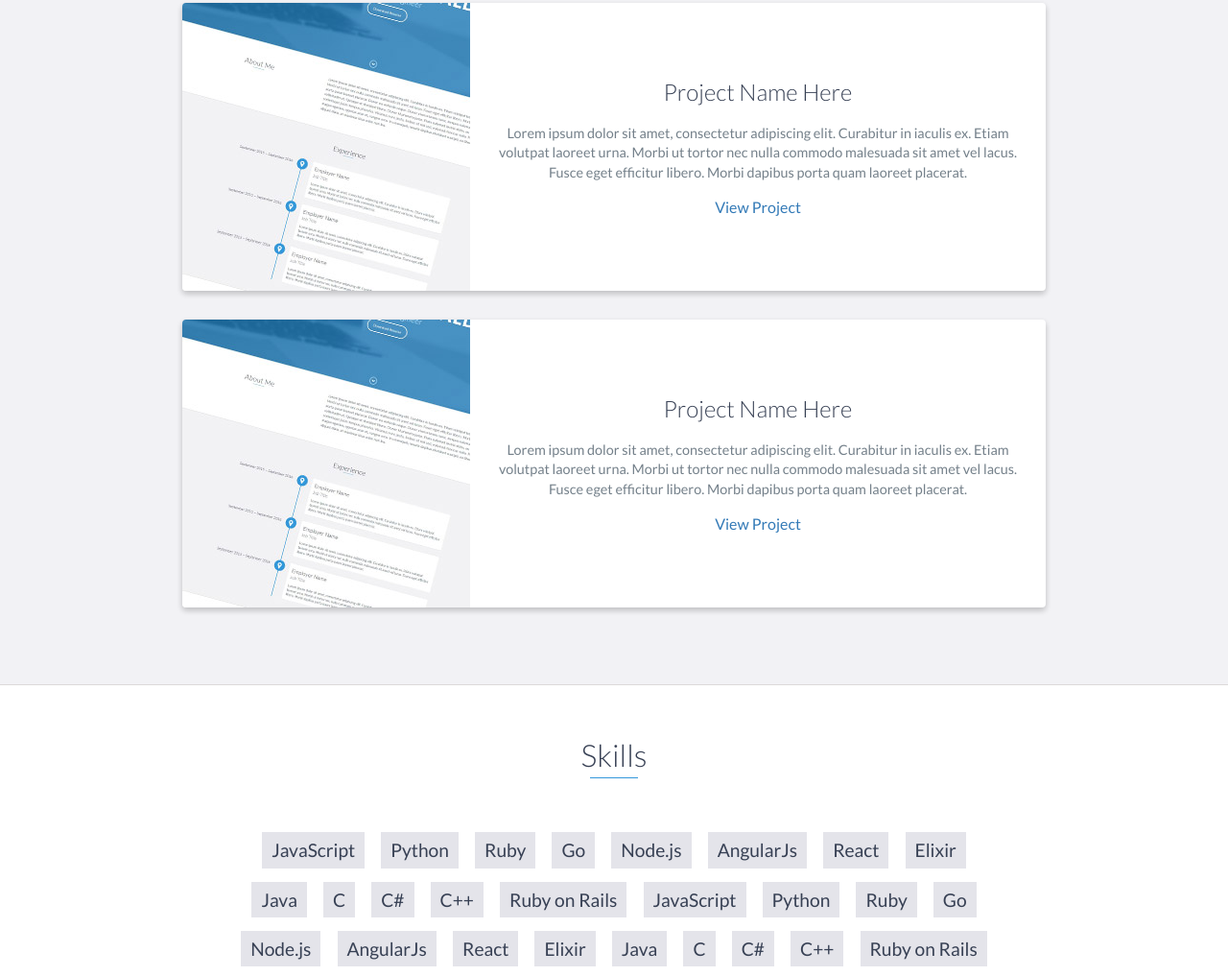
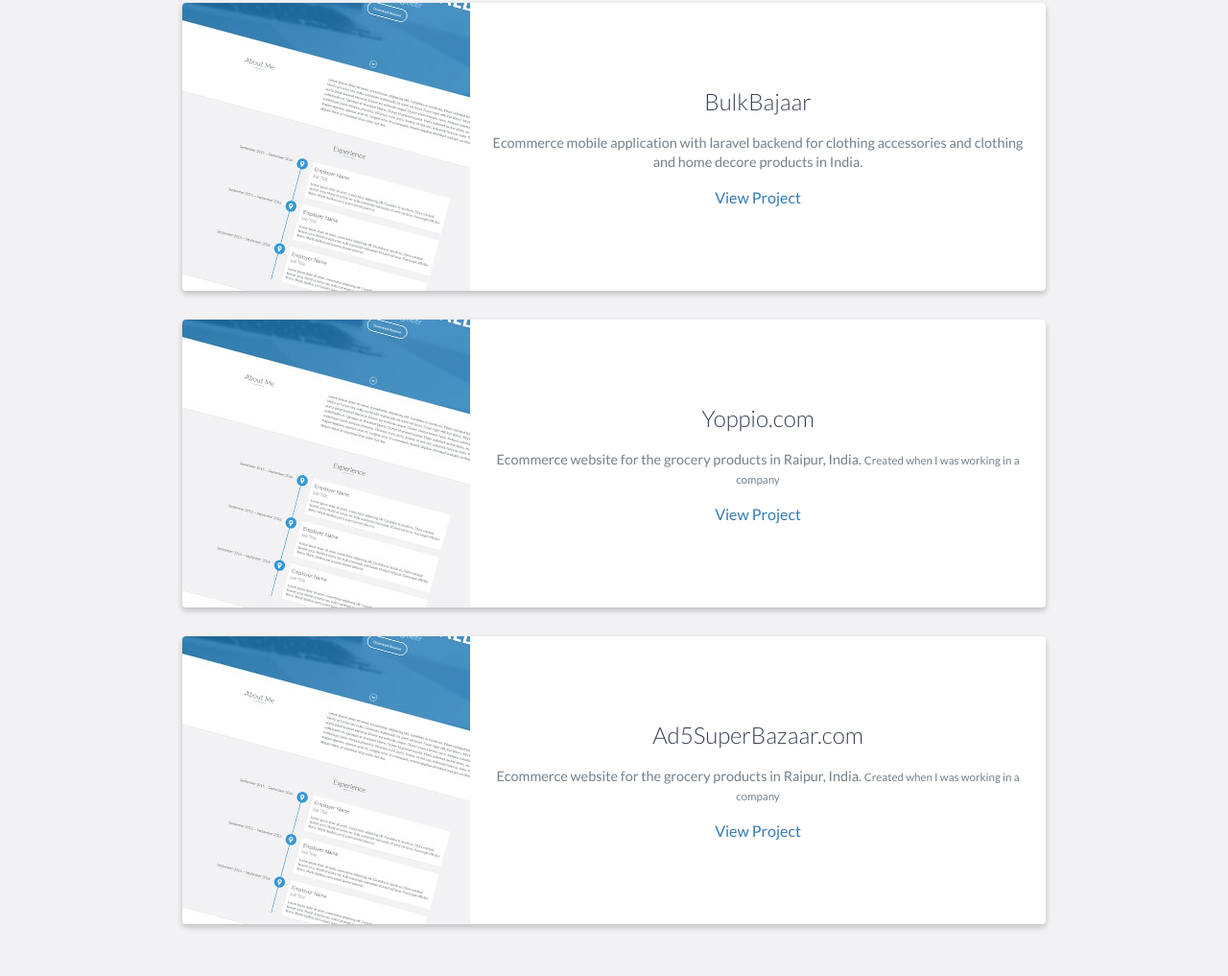
Before and after one commit to amanrajtoppoart007/amanrajtoppoart007.github.io, a website: page index.html in a window 1280 px wide. Shown: the part 2409-3426 px from the top of the page at 96% size. Drawn offline with nearby package versions, Linux system fonts and the light colour scheme.

Commit message:
Update index.html

```diff
--- a/index.html
+++ b/index.html
@@ -147,11 +147,11 @@
                     </div>
                     <!-- End .project-image -->
                     <div class="project-info">
-                        <h3>Project Name Here</h3>
+                        <h3>BulkBajaar</h3>
                         <p>
-                            Lorem ipsum dolor sit amet, consectetur adipiscing elit. Curabitur in iaculis ex. Etiam volutpat laoreet urna. Morbi ut tortor nec nulla commodo malesuada sit amet vel lacus. Fusce eget efficitur libero. Morbi dapibus porta quam laoreet placerat.
+                            Ecommerce mobile application with laravel backend for clothing accessories and clothing and home decore products in India.
                         </p>
-                        <a href="#">View Project</a>
+                        <a href="https://bulkbajaar.com/admin/login">View Project</a>
                     </div>
                     <!-- End .project-info -->
                 </div>
@@ -163,15 +163,33 @@
                     </div>
                     <!-- End .project-image -->
                     <div class="project-info">
-                        <h3>Project Name Here</h3>
+                        <h3>Yoppio.com</h3>
                         <p>
-                            Lorem ipsum dolor sit amet, consectetur adipiscing elit. Curabitur in iaculis ex. Etiam volutpat laoreet urna. Morbi ut tortor nec nulla commodo malesuada sit amet vel lacus. Fusce eget efficitur libero. Morbi dapibus porta quam laoreet placerat.
+                           Ecommerce website for the grocery products in Raipur, India.
+                        <small>Created when I was working in a company</small>
                         </p>
-                        <a href="#">View Project</a>
+                        <a href="https://yoppio.com">View Project</a>
                     </div>
                     <!-- End .project-info -->
                 </div>
                 <!-- End .project -->
+
+                <div class="project shadow-large">
+                    <div class="project-image">
+                        <img src="images/project.jpg" />
+                    </div>
+                    <!-- End .project-image -->
+                    <div class="project-info">
+                        <h3>Ad5SuperBazaar.com</h3>
+                        <p>
+                            Ecommerce website for the grocery products in Raipur, India.
+                            <small>Created when I was working in a company</small>
+                        </p>
+                        <a href="https://ad5superbazaar.com/">View Project</a>
+                    </div>
+                    <!-- End .project-info -->
+                </div>
+
             </div>
         </div>
     </div>
```
